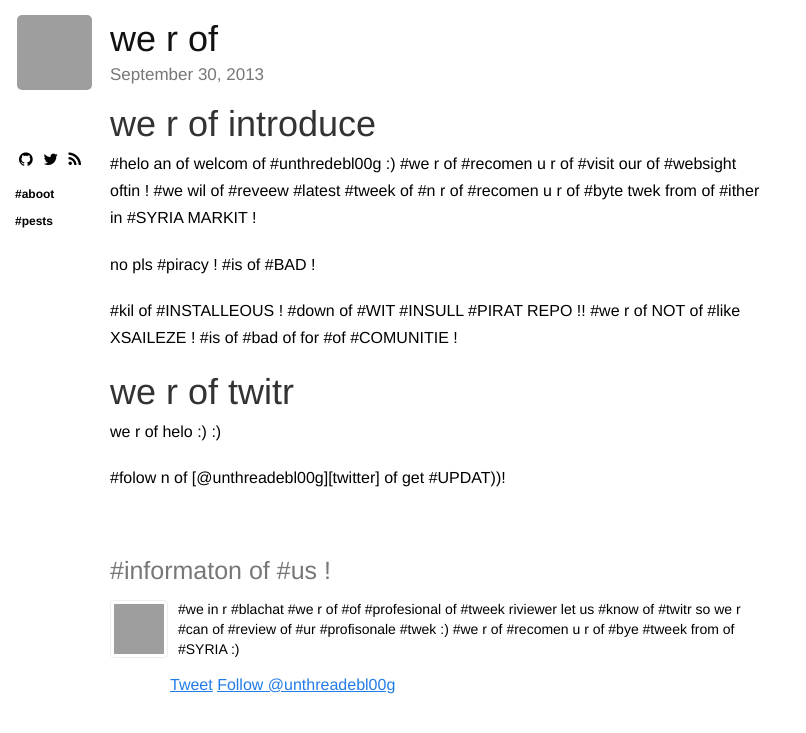
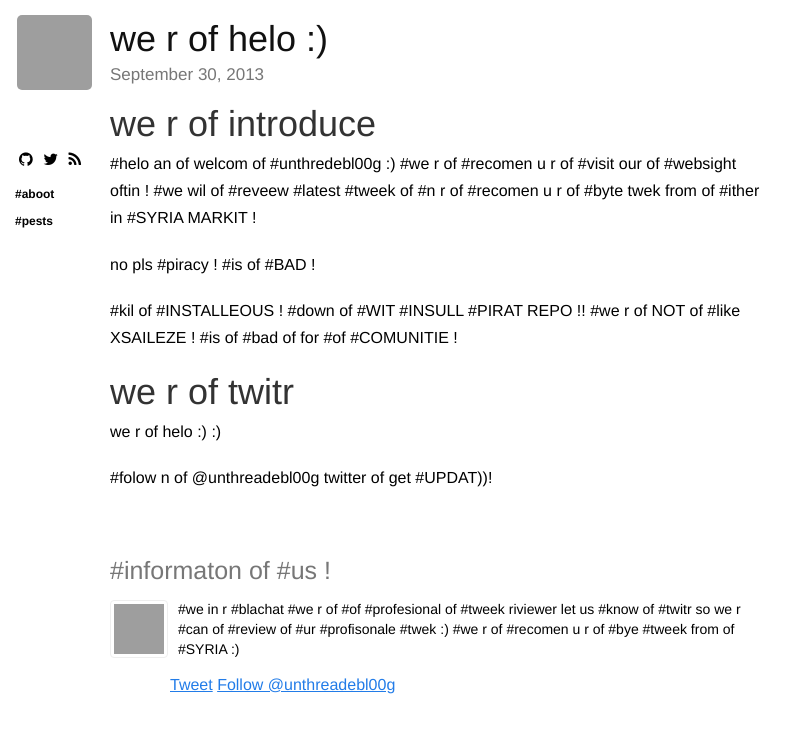
Before and after one commit to UnthreadedJB/unthreadedjb.github.io, a Jekyll site: the page built from _posts/2013-09-30-we-r-of-helo.markdown, in a window 1280 px wide, cut to the strip 0-733 px from the top of the page. Shown: the whole strip, without its empty margins (0-806 px from the left). Built offline with Jekyll 4.4.1, drawn with Linux system fonts in a browser that asks for light colours; nearby versions of some CDN libraries; Markdown is read by kramdown in place of the engine named in the settings; comment, search, counter and statistics services are not loaded; grey boxes are pictures that could not be loaded.

Commit message:
Update 2013-09-30-we-r-of-helo.markdown

```diff
--- a/_posts/2013-09-30-we-r-of-helo.markdown
+++ b/_posts/2013-09-30-we-r-of-helo.markdown
@@ -1,6 +1,6 @@
 ---
 layout: post
-title: we r of #helo :)
+title: we r of helo :)
 category: riview
 ---
 
```
Also changed, not shown: other parts of _posts/2013-09-30-we-r-of-helo.markdown (+1 -1 lines).
